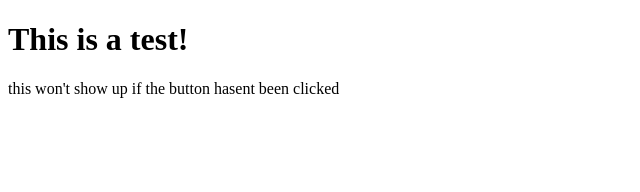
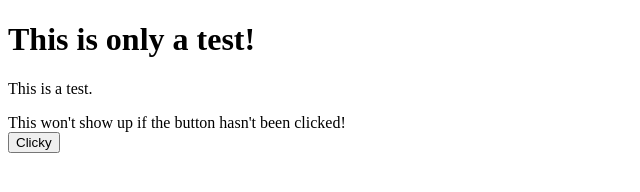
Before and after one commit to iacostewart/GithubDemo, a plain HTML site: page index.html in a window 1280 px wide. Shown: the whole page, without its empty margins (0-640 px from the left). Drawn offline with Linux system fonts and the light colour scheme.

Commit message:
added quency code

```diff
--- a/index.html
+++ b/index.html
@@ -4,12 +4,14 @@
     <meta charset="UTF-8">
     <meta name="viewport" content="width=device-width, initial-scale=1.0">
     <meta http-equiv="X-UA-Compatible" content="ie=edge">
-    <title>I wanted to change my Title.. cause its fun..</title>
+    <title>Github Demo</title>
+    <link rel="stylesheet" href="index.css">
 </head>
 <body>
-    <h1>This is a test!</h1>
-    <div id="clicky" class="hidey">this won't show up if the button hasent been clicked</div>
-
-
+    <h1>This is only a test!</h1>
+    <p>This is a test.</p>
+    <div id="clicky" class="hidey">This won't show up if the button hasn't been clicked!</div>
+    <button onclick="clicky()">Clicky</button>
+    <script src"index.js"></script>
 </body>
 </html>
--- a/main.js
+++ b/main.js
@@ -0,0 +1,3 @@
+function clicky(){
+    document.getElementById('clicky').classList.toggle('hidey');
+}
--- a/styles.css
+++ b/styles.css
@@ -1,3 +1,6 @@
-hidey {
-    display: none;
+.hidey{
+    display:;
 }
+h1{
+    color:red;
+}
```
